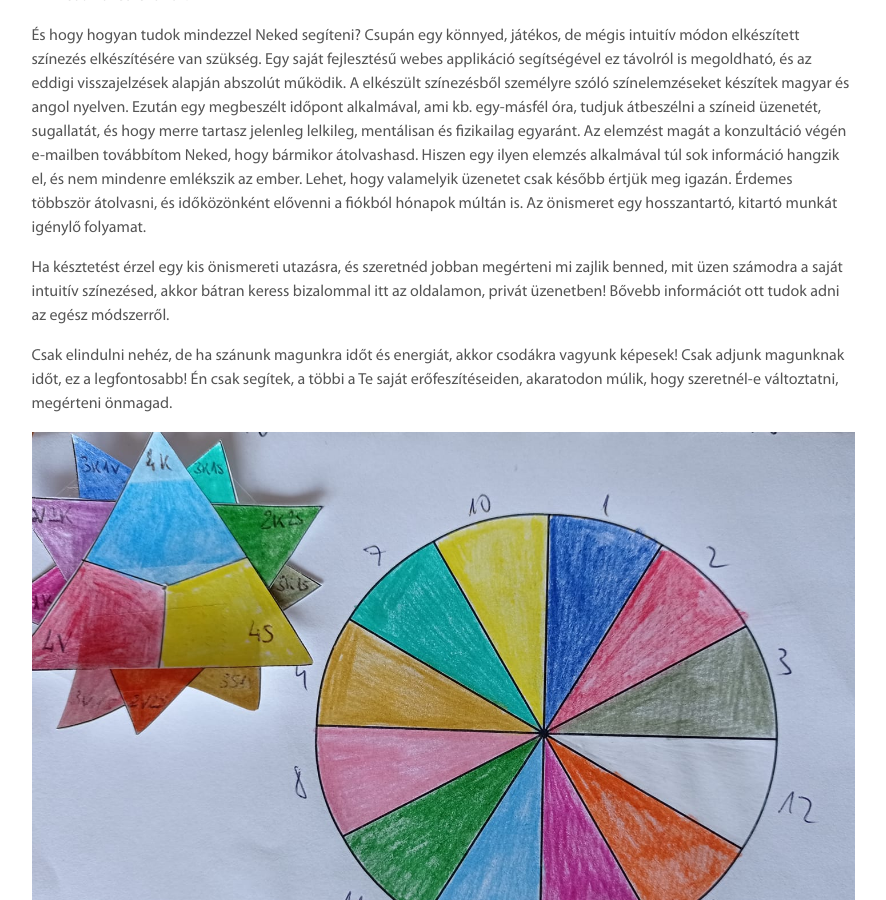
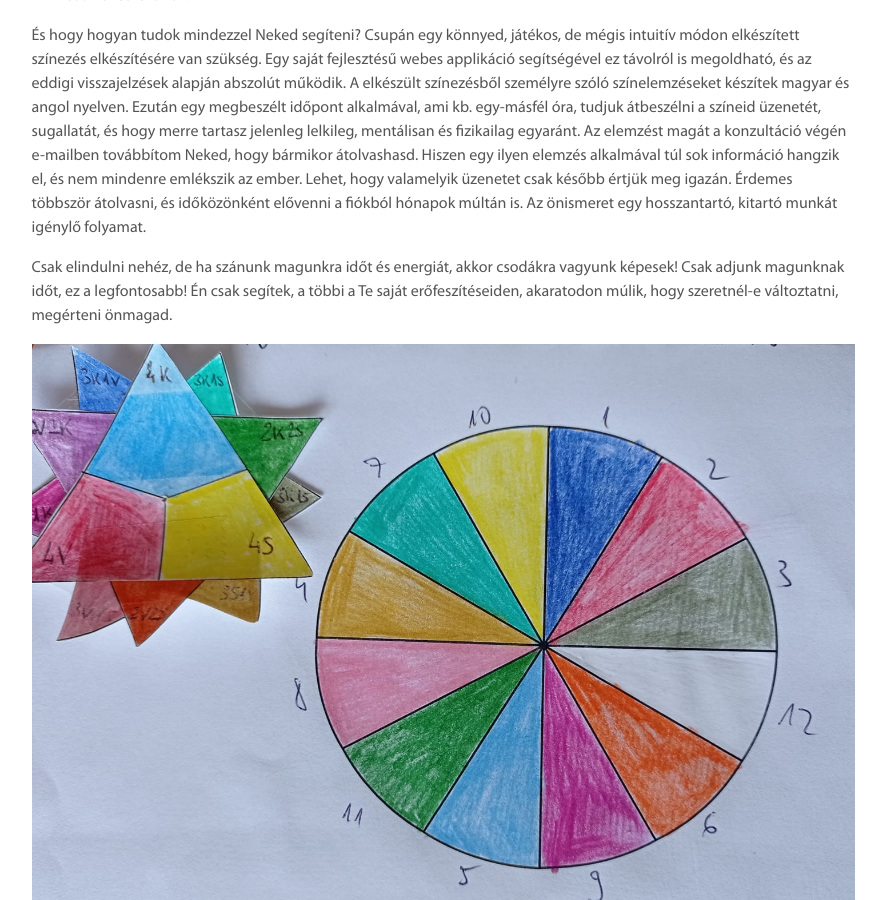
Before and after one commit to bolyosaniko/bolyosaniko.github.io, a Jekyll site: the page built from work.markdown, in a window 1280 px wide and 900 px high, scrolled down 1511 px. Shown: the whole window, without its empty margins (197-1083 px from the left). Built offline with Jekyll 4.4.1, drawn with Linux system fonts in a browser that asks for light colours.

Commit message:
fix work content

```diff
--- a/work.markdown
+++ b/work.markdown
@@ -19,8 +19,6 @@ A mindennapi életben egyszerűen csak hagyom, hogy a lelkem jelezze, hogy melyi
 
 És hogy hogyan tudok mindezzel Neked segíteni? Csupán egy könnyed, játékos, de mégis intuitív módon elkészített színezés elkészítésére van szükség. Egy saját fejlesztésű webes applikáció segítségével ez távolról is megoldható, és az eddigi visszajelzések alapján abszolút működik. A elkészült színezésből személyre szóló színelemzéseket készítek magyar és angol nyelven. Ezután egy megbeszélt időpont alkalmával, ami kb. egy-másfél óra, tudjuk átbeszélni a színeid üzenetét, sugallatát, és hogy merre tartasz jelenleg lelkileg, mentálisan és fizikailag egyaránt. Az elemzést magát a konzultáció végén e-mailben továbbítom Neked, hogy bármikor átolvashasd. Hiszen egy ilyen elemzés alkalmával túl sok információ hangzik el, és nem mindenre emlékszik az ember. Lehet, hogy valamelyik üzenetet csak később értjük meg igazán. Érdemes többször átolvasni, és időközönként elővenni a fiókból hónapok múltán is. Az önismeret egy hosszantartó, kitartó munkát igénylő folyamat.
 
-Ha késztetést érzel egy kis önismereti utazásra, és szeretnéd jobban megérteni mi zajlik benned, mit üzen számodra a saját intuitív színezésed, akkor bátran keress bizalommal itt az oldalamon, privát üzenetben! Bővebb információt ott tudok adni az egész módszerről.
-
 Csak elindulni nehéz, de ha szánunk magunkra időt és energiát, akkor csodákra vagyunk képesek! Csak adjunk magunknak időt, ez a legfontosabb! Én csak segítek, a többi a Te saját erőfeszítéseiden, akaratodon múlik, hogy szeretnél-e változtatni, megérteni önmagad.
 
 ![](/assets/img/szinelemzes.jpg)
```
